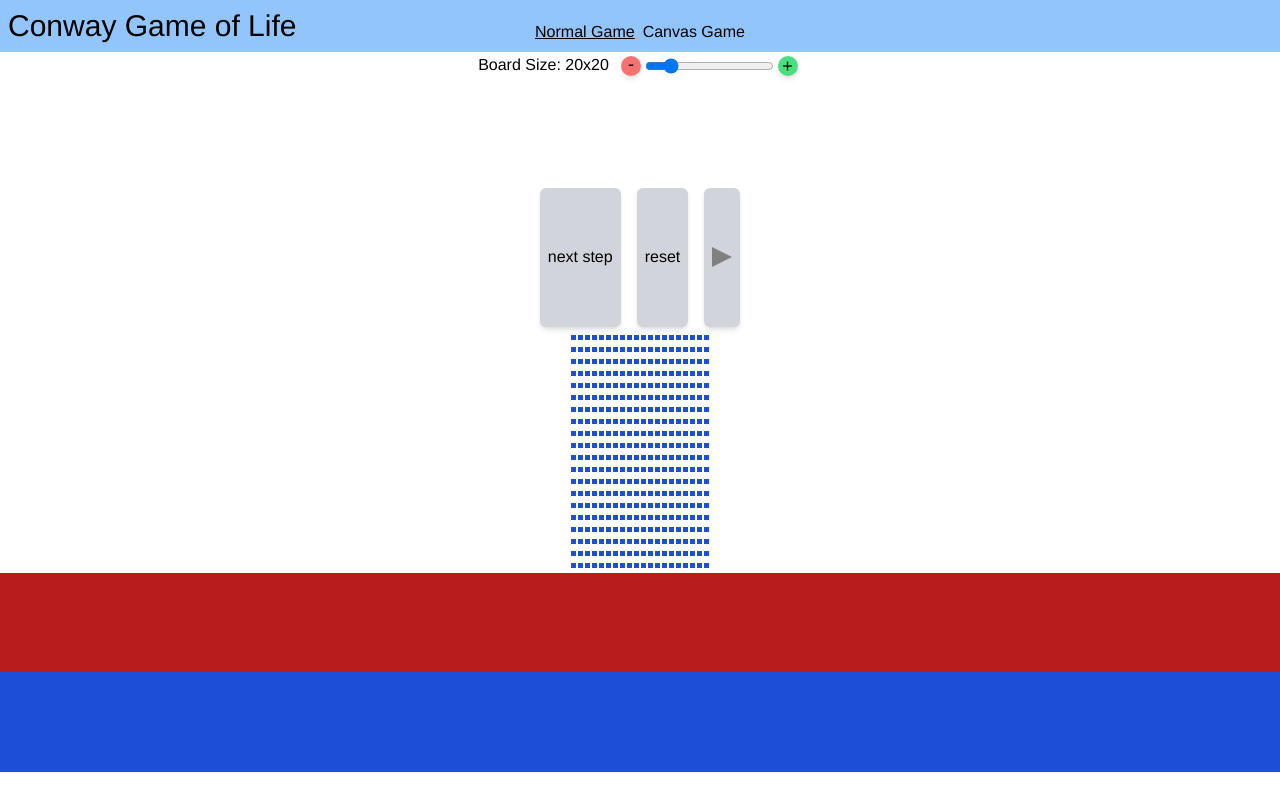
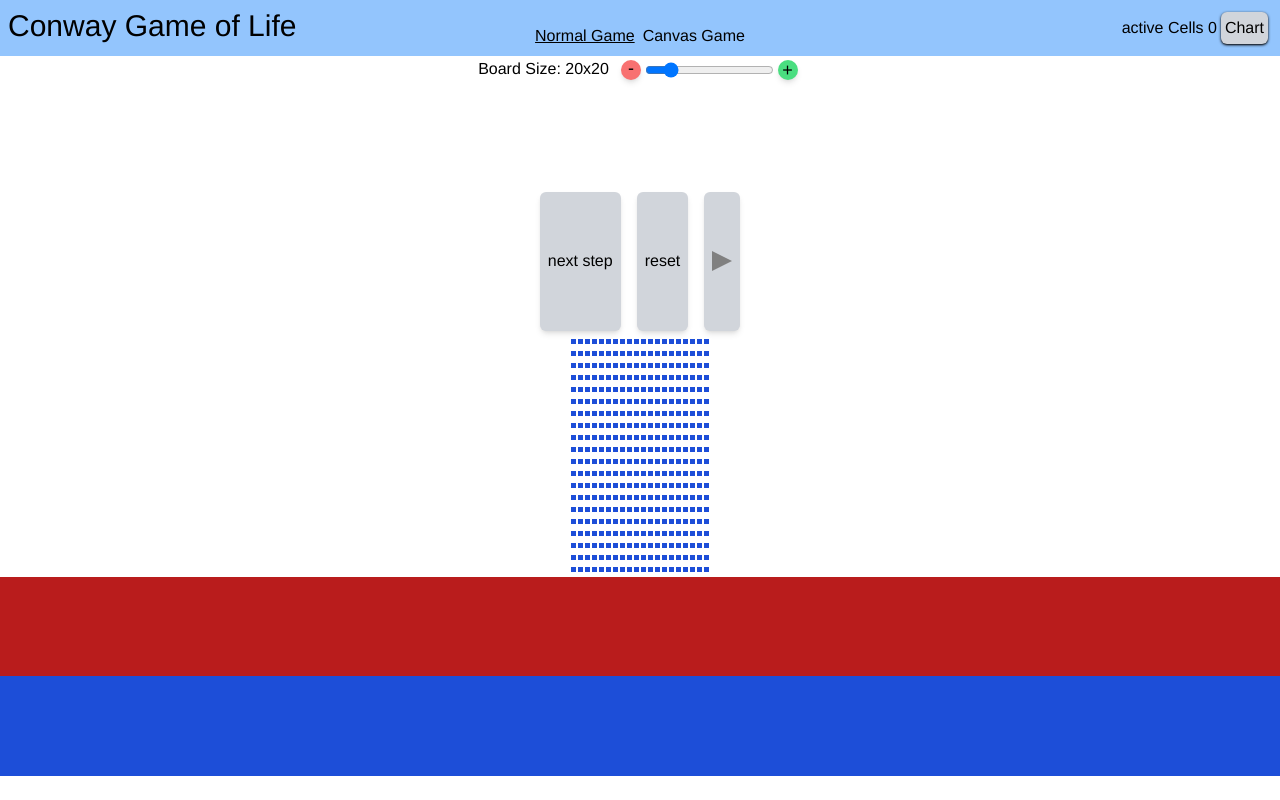
Before and after one commit to Baertig/conways-game-of-life, a Vue app: page / in a window 1280 px wide. Built offline with nearby package versions, Linux system fonts and the light colour scheme.

Commit message:
display active cell history in Chart

```diff
--- a/src/App.vue
+++ b/src/App.vue
@@ -1,7 +1,9 @@
 <script setup lang="ts">
 import { computed, ref, WritableComputedRef } from "vue";
 import { useGameOfLife } from "./store/gameOfLifeStore";
+import ActiveCellsChart from "./components/ActiveCellsChart.vue";
 
+const showChart = ref(false);
 const gameOfLifeStore = useGameOfLife();
 const gameBoardSizeInputHandle: WritableComputedRef<string> = computed({
   get() {
@@ -14,6 +16,9 @@ const gameBoardSizeInputHandle: WritableComputedRef<string> = computed({
 </script>
 
 <template>
+  <div v-if="showChart" class="fixed top-14 right-8">
+    <ActiveCellsChart />
+  </div>
   <div class="grid grid-cols-3 bg-blue-300 p-2">
     <div>
       <h1 class="text-3xl mr-2">Conway Game of Life</h1>
@@ -21,6 +26,14 @@ const gameBoardSizeInputHandle: WritableComputedRef<string> = computed({
     <div class="flex flex-row items-end justify-center">
       <router-link class="mr-2 self-end" to="/">Normal Game</router-link>
       <router-link class="self-end" to="/canvas">Canvas Game</router-link>
+    </div>
+    <div class="flex flex-row items-baseline justify-end">
+      <span>active Cells {{ gameOfLifeStore.activeCells }}</span>
+      <button
+        class="p-1 m-1 bg-gray-300 rounded-md shadow-black"
+        :class="showChart ? 'shadow-inner' : 'shadow'"
+        @click="showChart = !showChart"
+      >Chart</button>
     </div>
   </div>
   <div class="grid grid-rows-[min-content,min-content,1fr] h-9/10">
--- /dev/null
+++ b/src/components/ActiveCellsChart.vue
@@ -0,0 +1,38 @@
+<template>
+  <LineChart :chartData="testData" :options="options" />
+</template>
+
+<script lang="ts">
+import { computed, defineComponent, reactive, ref } from 'vue';
+import { LineChart } from 'vue-chart-3';
+import { Chart, registerables } from "chart.js";
+import { useGameOfLife } from '../store/gameOfLifeStore';
+import { storeToRefs } from 'pinia';
+import { range } from 'lodash';
+
+Chart.register(...registerables);
+
+export default defineComponent({
+  name: 'ActiveCellsChart',
+  components: { LineChart },
+  setup() {
+    const gameOfLifeStore = useGameOfLife();
+    const { cellCountHistory } = storeToRefs(gameOfLifeStore);
+    const options = ref({
+      responsive: true
+    })
+    const testData = computed(() => ({
+      labels: range(0, cellCountHistory.value.length),
+      datasets: [
+        {
+          label: "aktive Zellen",
+          data: cellCountHistory.value,
+          borderColor: 'rgb(147, 197, 253)',
+        },
+      ],
+    }));
+
+    return { testData, options };
+  },
+});
+</script>
```
